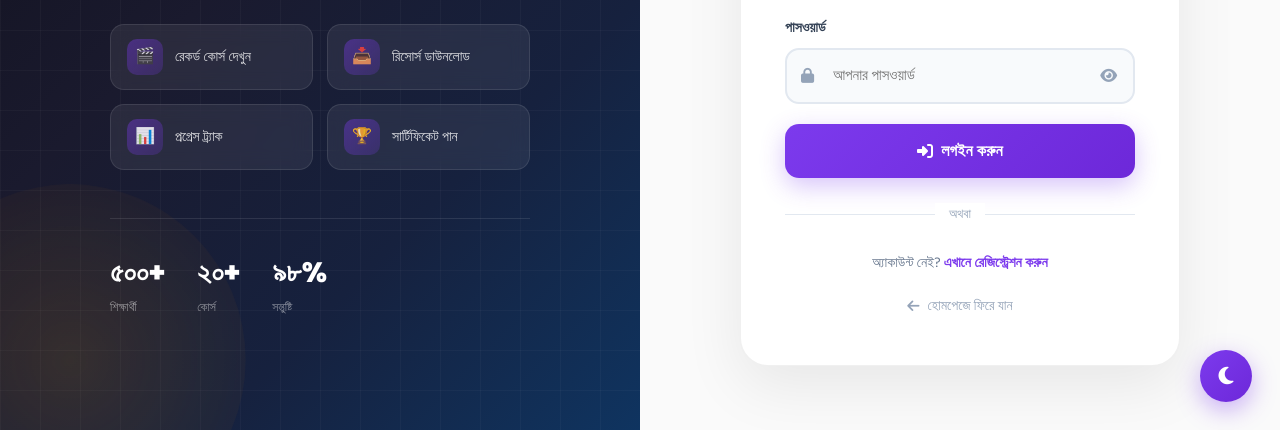
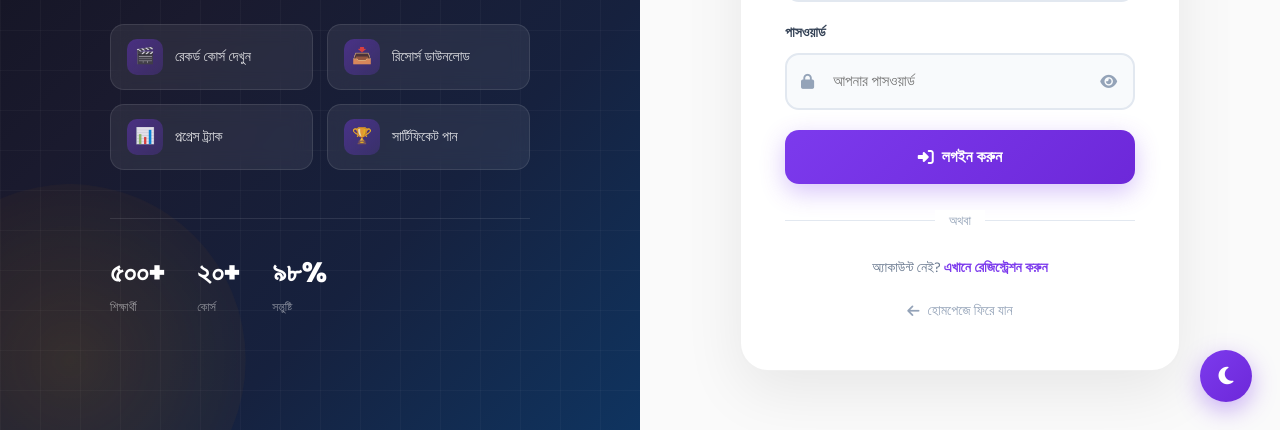
Before and after one commit to skillsbdacademy/skills-bd-academy, a plain HTML site: page frontend/login.html in a window 1280 px wide. Shown: the part 370-800 px from the top of the page. Drawn offline with Linux system fonts and the light colour scheme.

Commit message:
Update Website

```diff
--- a/frontend/login.html
+++ b/frontend/login.html
@@ -4,7 +4,6 @@
   <meta charset="UTF-8">
   <meta name="viewport" content="width=device-width, initial-scale=1.0">
   <title>লগইন - Skills BD Academy</title>
-  <link rel="stylesheet" href="/css/typography.css">
   <link rel="stylesheet" href="/css/style.css">
   <link rel="stylesheet" href="/css/auth.css">
   <link rel="stylesheet" href="/css/dark-mode.css">
```
Also changed, not shown: frontend/course-details.html (+0 -1 lines), frontend/courses.html (+0 -1 lines), frontend/dashboard.html (+0 -1 lines), frontend/free-classes.html (+0 -1 lines), frontend/payment.html (+0 -1 lines).
